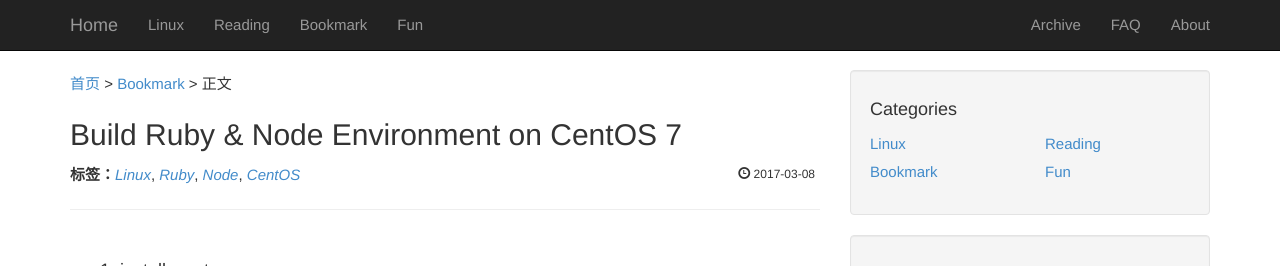
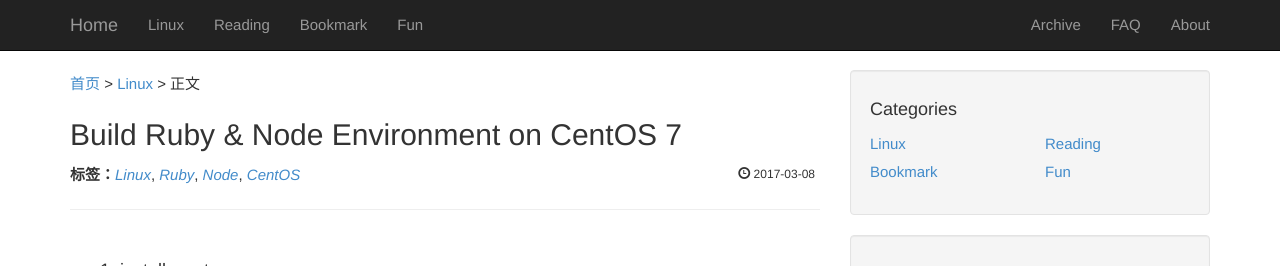
Before and after one commit to colingao77/colingao77.github.io, a Jekyll site: the page built from _posts/2017-03-08-build-ruby-node-env-on-centos.md, in a window 1280 px wide and 1205 px high. Shown: the top 266 px of the window. Built offline with Jekyll 4.4.1, drawn with Linux system fonts in a browser that asks for light colours.

Commit message:
change category

```diff
--- a/_posts/2017-03-08-build-ruby-node-env-on-centos.md
+++ b/_posts/2017-03-08-build-ruby-node-env-on-centos.md
@@ -1,6 +1,6 @@
 ---
 layout: post
-category: "bookmark"
+category: "linux"
 title:  "Build Ruby & Node Environment on CentOS 7"
 tags: [Linux, Ruby, Node, CentOS]
 ---
```
Also changed, not shown: _posts/2017-03-15-install-and-configure-vnc-for-gnome-centos7.md (+1 -1 lines).
